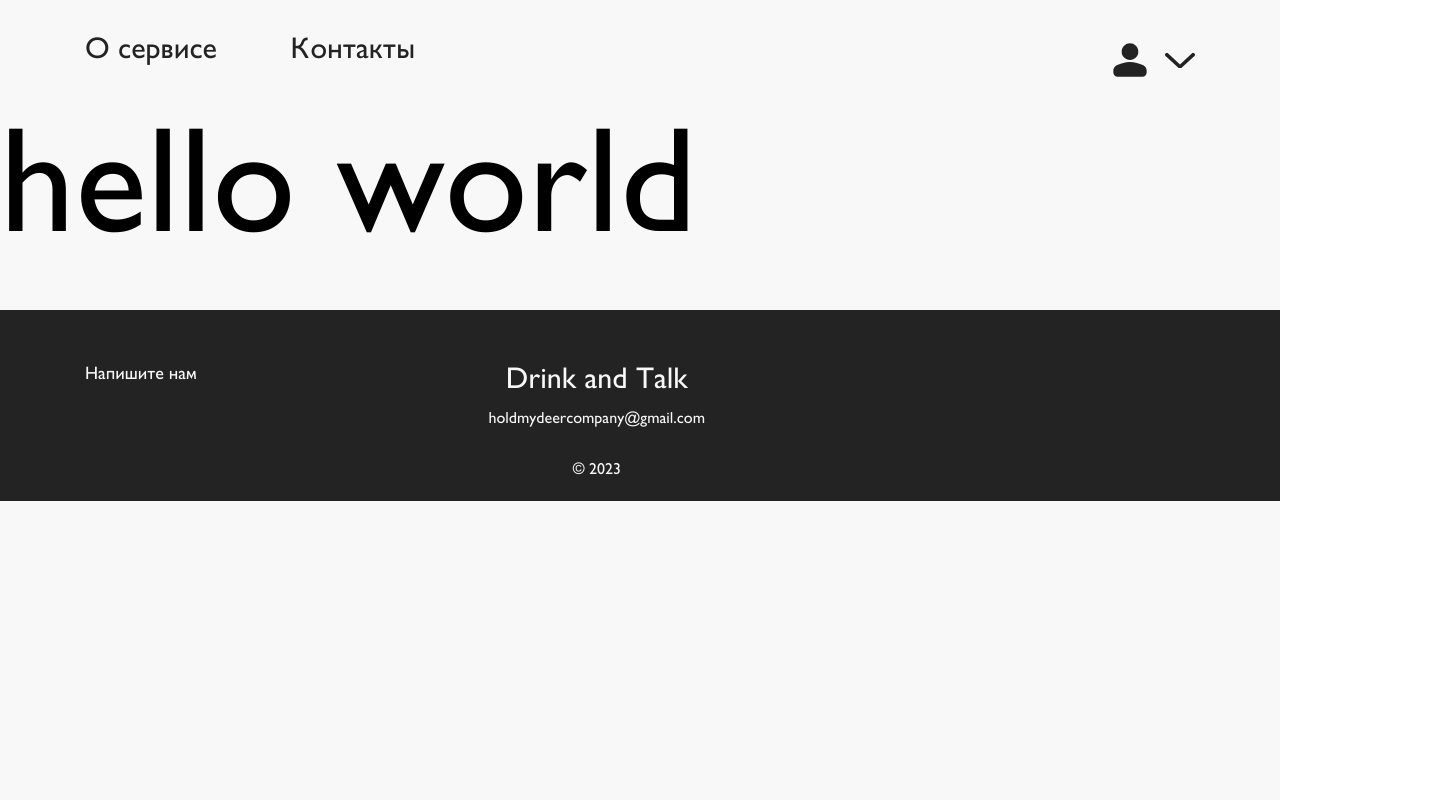
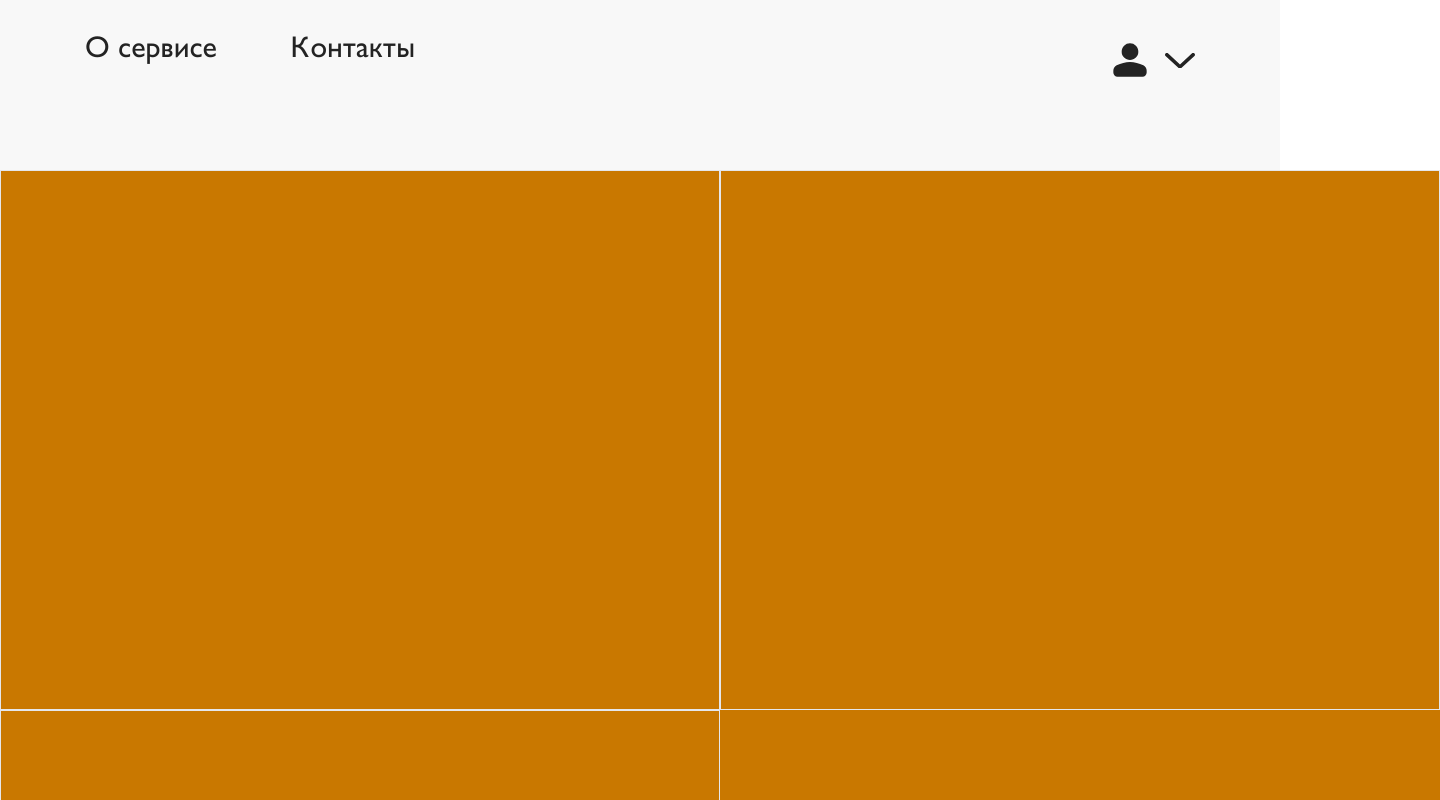
Before and after one commit to StasKudinow/drink-and-talk_frontend, a React (Create React App) app: page /bar in a window 1280 px wide. Shown: the top 800 px of the page, 1440 px wide, since content can reach past the window. Built offline with nearby package versions, Linux system fonts and the light colour scheme.

Commit message:
hotfixed 1.0

```diff
--- a/src/components/Bar.js
+++ b/src/components/Bar.js
@@ -1,6 +1,17 @@
+import Stream from './Stream'
+
+import { streams } from '../utils/costants'
+
 function Bar() {
+
   return (
-    <h1 className="text-h1-web">hello world</h1>
+    <main className="container mx-auto w-288 flex-col items-center py-17">
+      <div className="grid grid-flow-row grid-cols-2 bg-orange">
+        {streams.map((stream) => {
+          return <Stream key={stream.id} />
+        })}
+      </div>
+    </main>
   )
 }
 
--- a/src/components/Footer.js
+++ b/src/components/Footer.js
@@ -5,7 +5,7 @@
 
 function Footer() {
   return (
-    <footer className="w-[100%] bg-black">
+    <footer className="w-full bg-black">
       <div className="container mx-auto w-222 pt-11 pb-4 flex flex-start">
         <div className="w-124 flex justify-between">
           <div id="Contacts">
--- a/src/components/Header.js
+++ b/src/components/Header.js
@@ -1,17 +1,14 @@
 import { useState } from 'react'
-import { useLocation, useHistory } from 'react-router-dom'
+import { useHistory } from 'react-router-dom'
 
 function Header() {
 
   const [isClicked, setIsClicked] = useState(false)
 
-  const location = useLocation()
   const history = useHistory()
 
   function handleAboutClick() {
-    if (location.pathname === '/categories') {
-      history.push('/')
-    }
+    history.push('/')
   }
 
   function handleProfileButtonClick() {
@@ -34,10 +31,10 @@ function Header() {
       <nav>
         <ul className="w-66 flex justify-between">
           <li>
-            <a className="font-normal text-h3-web leading-[34px] text-black" href="#About" onClick={handleAboutClick}>О сервисе</a>
+            <a className="font-normal text-h3-web leading-8 text-black" href="#About" onClick={handleAboutClick}>О сервисе</a>
           </li>
           <li>
-            <a className="font-normal text-h3-web leading-[34px] text-black" href="#Contacts">Контакты</a>
+            <a className="font-normal text-h3-web leading-8 text-black" href="#Contacts">Контакты</a>
           </li>
         </ul>
       </nav>
--- /dev/null
+++ b/src/components/Stream.js
@@ -0,0 +1,10 @@
+function Stream() {
+
+  return (
+    <>
+      <div className="w-144 h-108 border" />
+    </>
+  )
+}
+
+export default Stream
--- a/src/utils/costants.js
+++ b/src/utils/costants.js
@@ -43,3 +43,15 @@ export const drinks = [
     id: 6,
   },
 ]
+
+export const streams = [
+  {
+    id: 1,
+  },
+  {
+    id: 2,
+  },
+  {
+    id: 3,
+  },
+]
```
